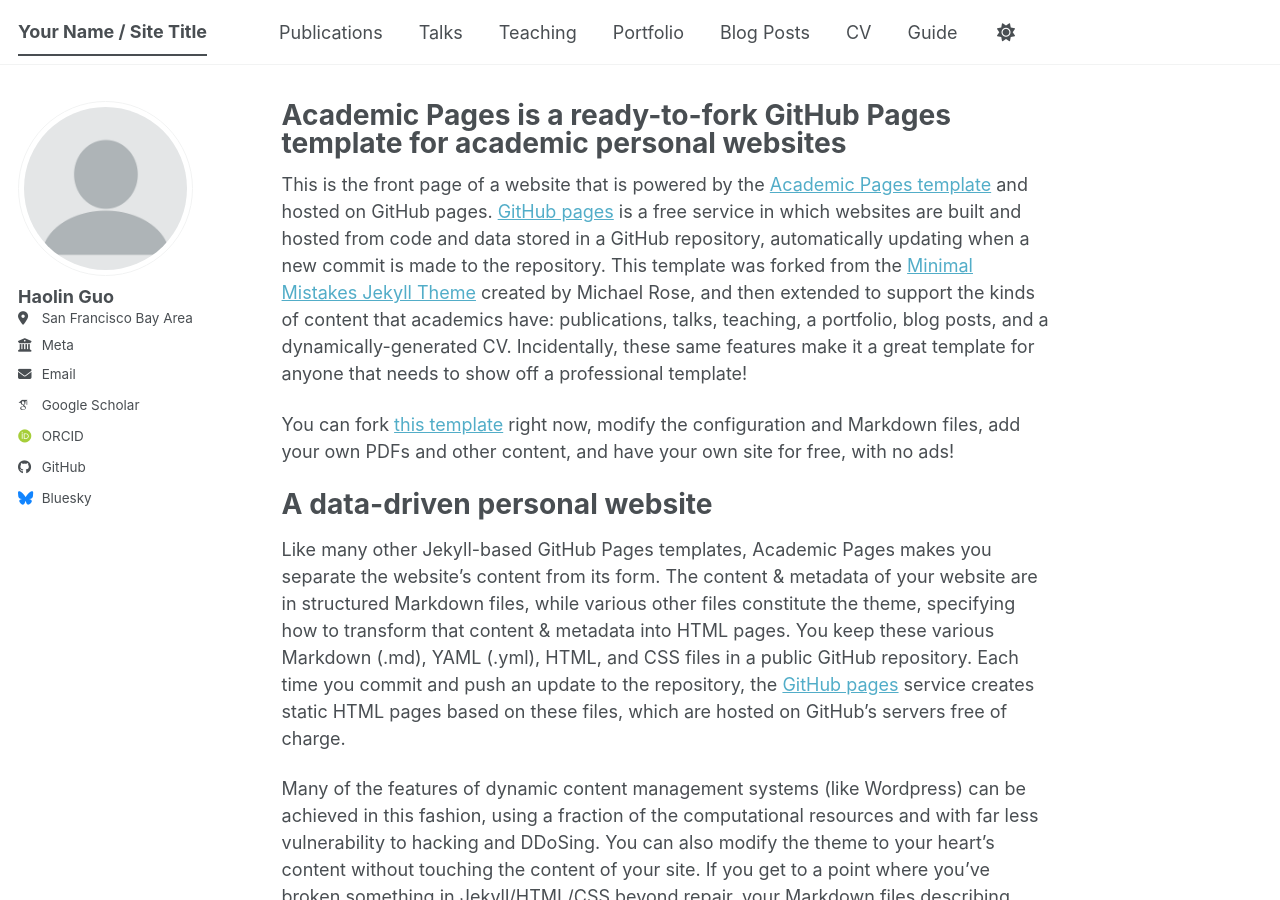
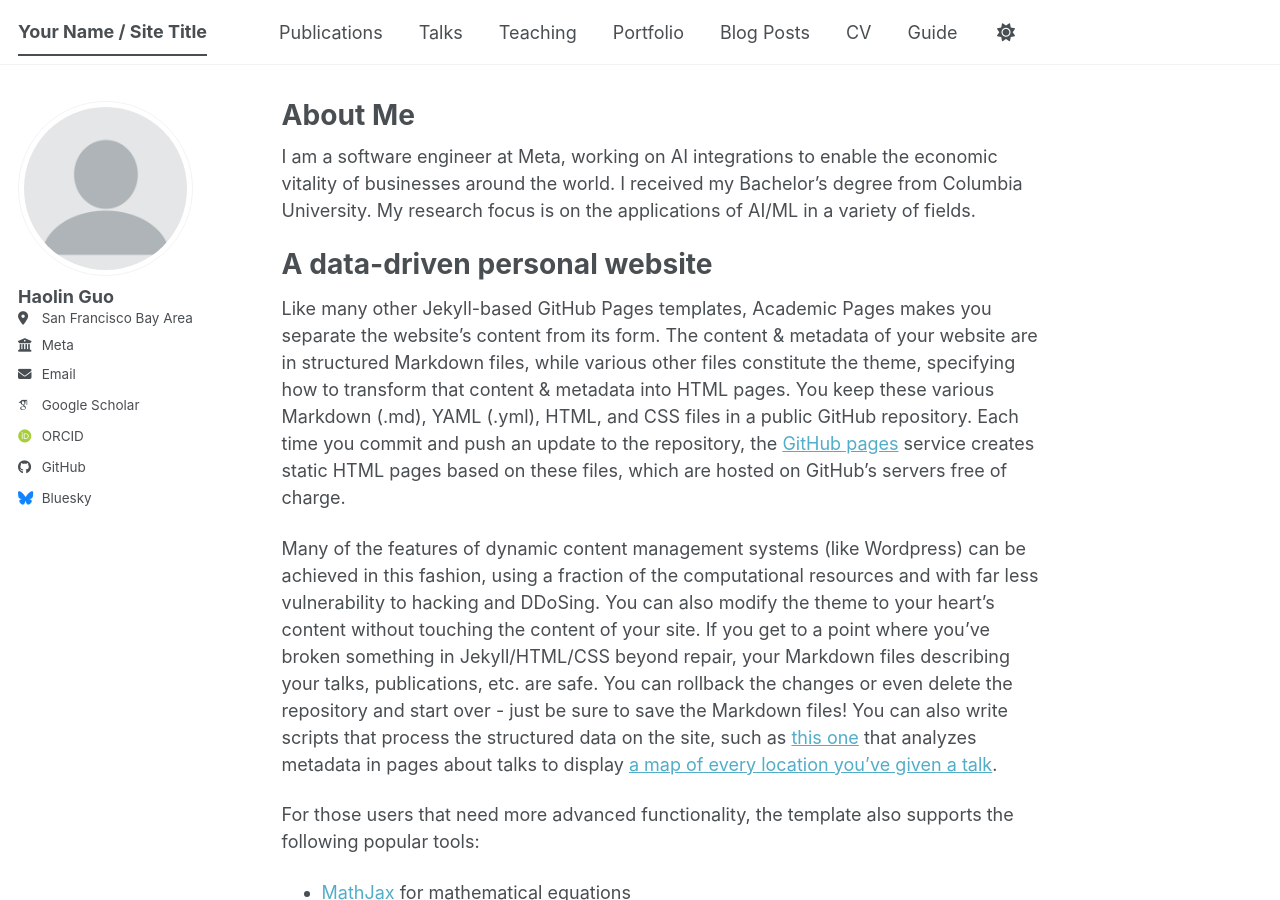
Before and after one commit to garyguo123456789/garyguo123456789.github.io, a Jekyll site: the page built from _pages/about.md, in a window 1280 px wide and 900 px high. Built offline with Jekyll 4.4.1, drawn with Linux system fonts in a browser that asks for light colours; some web fonts are replaced; a script bundle is joined from its source files by our own code; library files that are not in the unit come from our copies.

Commit message:
Revise about page with personal details
Updated the title and content of the about page to reflect personal information and current role.

```diff
--- a/_pages/about.md
+++ b/_pages/about.md
@@ -1,15 +1,13 @@
 ---
 permalink: /
-title: "Academic Pages is a ready-to-fork GitHub Pages template for academic personal websites"
+title: "About Me"
 author_profile: true
 redirect_from:
   - /about/
   - /about.html
 ---
 
-This is the front page of a website that is powered by the [Academic Pages template](https://github.com/academicpages/academicpages.github.io) and hosted on GitHub pages. [GitHub pages](https://pages.github.com) is a free service in which websites are built and hosted from code and data stored in a GitHub repository, automatically updating when a new commit is made to the repository. This template was forked from the [Minimal Mistakes Jekyll Theme](https://mmistakes.github.io/minimal-mistakes/) created by Michael Rose, and then extended to support the kinds of content that academics have: publications, talks, teaching, a portfolio, blog posts, and a dynamically-generated CV. Incidentally, these same features make it a great template for anyone that needs to show off a professional template!
-
- You can fork [this template](https://github.com/academicpages/academicpages.github.io) right now, modify the configuration and Markdown files, add your own PDFs and other content, and have your own site for free, with no ads!
+I am a software engineer at Meta, working on AI integrations to enable the economic vitality of businesses around the world.  I received my Bachelor's degree from Columbia University. My research focus is on the applications of AI/ML in a variety of fields.
 
 A data-driven personal website
 ======
```
